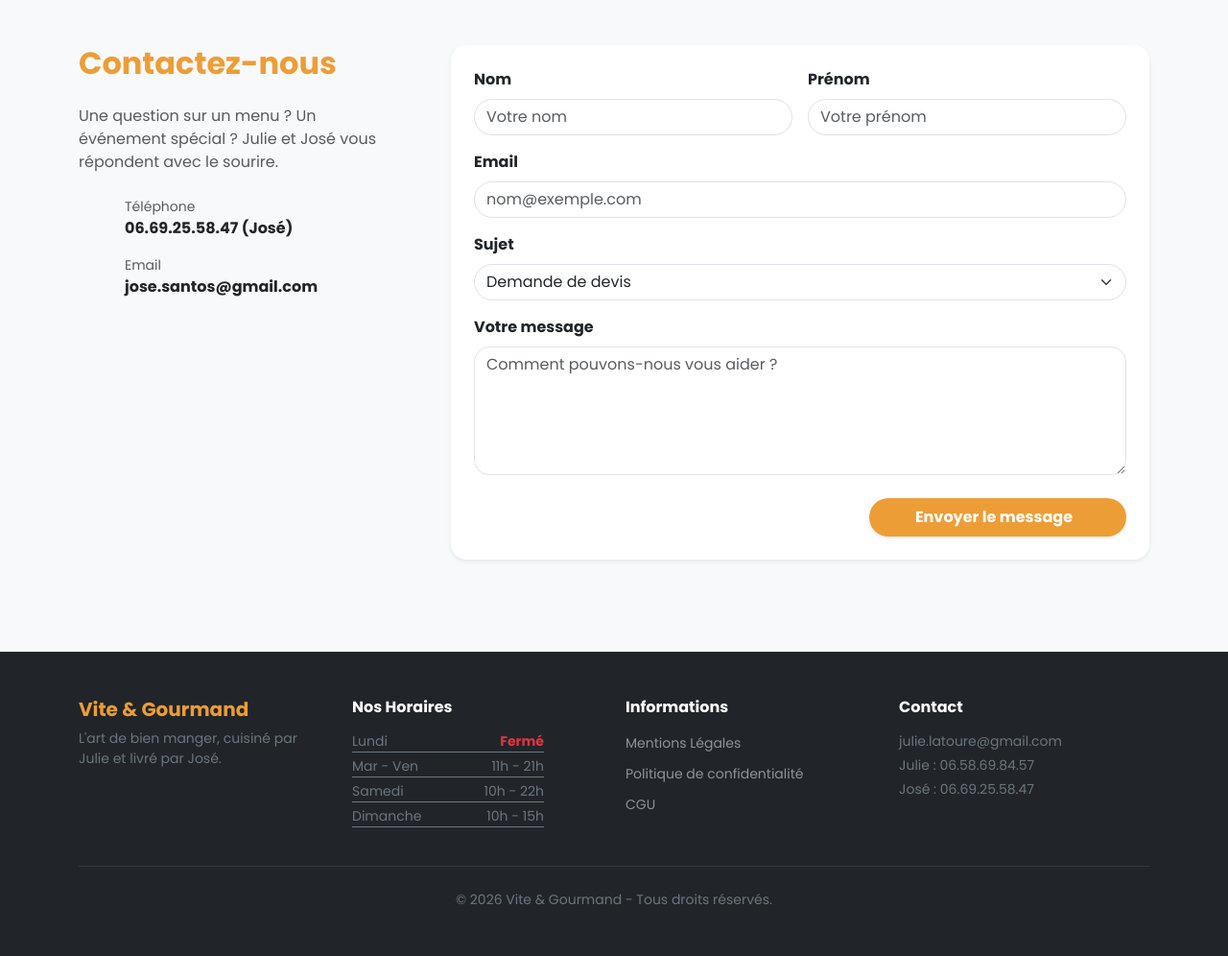
After one commit to SiciliaScaleTech/vite-et-gourmand, a PHP site: page /index.php?page=contact in a window 1280 px wide. The commit adds this page. Shown: the part 417-1413 px from the top of the page at 96% size. Run offline with PHP 8.4, Linux system fonts and the light colour scheme.

Commit message:
mise en place du formulaire de contact et réglage de la bannière hero

```diff
--- /dev/null
+++ b/app/Views/pages/contact.php
@@ -0,0 +1,102 @@
+<section class="hero-banner text-center py-4">
+    <div class="container my-auto">
+        <h1 class="display-5 display-md-3 fw-bold mb-3">Vite & Gourmand</h1>
+        <p class="fs-5 fs-md-4 mb-4">Nous sommes disponibles pour toutes questions</p>
+    </div>
+</section>
+
+<main class="container py-5">
+    <div class="row g-5">
+        <div class="col-lg-4">
+            <h2 class="fw-bold text-cheddar mb-4">Contactez-nous</h2>
+            <p class="text-muted">Une question sur un menu ? Un événement spécial ? Julie et José vous répondent avec le sourire.</p>
+
+            <div class="mt-4">
+                <div class="d-flex align-items-center mb-3">
+                    <div class="bg-mimolette p-3 rounded-circle me-3">
+                        <i class="bi bi-telephone-fill text-dark"></i>
+                    </div>
+                    <div>
+                        <p class="mb-0 small text-muted">Téléphone</p>
+                        <p class="fw-bold mb-0">06.69.25.58.47 (José)</p>
+                    </div>
+                </div>
+
+                <div class="d-flex align-items-center mb-3">
+                    <div class="bg-mimolette p-3 rounded-circle me-3">
+                        <i class="bi bi-envelope-fill text-dark"></i>
+                    </div>
+                    <div>
+                        <p class="mb-0 small text-muted">Email</p>
+                        <p class="fw-bold mb-0">jose.santos@gmail.com</p>
+                    </div>
+                </div>
+            </div>
+        </div>
+
+        <div class="col-lg-8">
+            <?php if (isset($_GET['status']) && $_GET['status'] === 'success'): ?>
+                <div class="card border-0 shadow-sm p-5 rounded-4 text-center bg-light">
+                    <div class="mb-4">
+                        <i class="bi bi-check-circle-fill text-success" style="font-size: 4rem;"></i>
+                    </div>
+                    <h2 class="fw-bold text-dark">Message envoyé !</h2>
+                    <p class="text-muted fs-5">Merci, Julie et José ont bien reçu votre message. Ils vous répondront très vite.</p>
+                    <div class="mt-4">
+                        <a href="<?= BASE_URL ?>index.php?page=home" class="btn btn-cheddar rounded-pill px-4 fw-bold">Retour à l'accueil</a>
+                    </div>
+                </div>
+
+            <?php else: ?>
+
+                <?php if (isset($_GET['status']) && $_GET['status'] === 'error'): ?>
+                    <div class="alert alert-danger rounded-pill border-0 shadow-sm mb-3 text-center">
+                        Veuillez remplir tous les champs correctement.
+                    </div>
+                <?php endif; ?>
+
+                <?php if (isset($_GET['status']) && $_GET['status'] === 'server_error'): ?>
+                    <div class="alert alert-danger rounded-pill border-0 shadow-sm mb-3 text-center">
+                        Une erreur est survenue lors de l'envoi. Veuillez réessayer plus tard.
+                    </div>
+                <?php endif; ?>
+
+                <div class="card border-0 shadow-sm p-4 rounded-4">
+                    <form action="<?= BASE_URL ?>index.php?page=contact-process" method="POST" novalidate>
+                        <div class="row g-3">
+                            <div class="col-md-6">
+                                <label class="form-label fw-bold">Nom</label>
+                                <input type="text" name="nom" class="form-control rounded-pill" placeholder="Votre nom" required>
+                            </div>
+                            <div class="col-md-6">
+                                <label class="form-label fw-bold">Prénom</label>
+                                <input type="text" name="prenom" class="form-control rounded-pill" placeholder="Votre prénom" required>
+                            </div>
+                            <div class="col-12">
+                                <label class="form-label fw-bold">Email</label>
+                                <input type="email" name="email" class="form-control rounded-pill" placeholder="nom@exemple.com" required>
+                            </div>
+                            <div class="col-12">
+                                <label class="form-label fw-bold">Sujet</label>
+                                <select name="sujet" class="form-select rounded-pill">
+                                    <option value="devis">Demande de devis</option>
+                                    <option value="question">Question sur un menu</option>
+                                    <option value="autre">Autre demande</option>
+                                </select>
+                            </div>
+                            <div class="col-12">
+                                <label class="form-label fw-bold">Votre message</label>
+                                <textarea name="message" class="form-control rounded-4" rows="5" placeholder="Comment pouvons-nous vous aider ?" required></textarea>
+                            </div>
+                            <div class="col-12 text-end mt-4">
+                                <button type="submit" class="btn btn-cheddar px-5 py-2 rounded-pill fw-bold shadow-sm">
+                                    Envoyer le message <i class="bi bi-send ms-2"></i>
+                                </button>
+                            </div>
+                        </div>
+                    </form>
+                </div>
+            <?php endif; ?>
+        </div>
+    </div>
+</main>
--- a/public/index.php
+++ b/public/index.php
@@ -79,6 +79,18 @@ try {
             $controller->confirmation();
             break;
 
+        case 'contact':
+            require_once __DIR__ . '/../app/Controllers/ContactController.php';
+            $controller = new ContactController();
+            $controller->index();
+            break;
+
+        case 'contact-process':
+            require_once __DIR__ . '/../app/Controllers/ContactController.php';
+            $controller = new ContactController();
+            $controller->process();
+            break;
+
         default:
             http_response_code(404);
             echo "<div class='container py-5'><h1>404 - Page introuvable</h1></div>";
--- a/public/styles/css/style.css
+++ b/public/styles/css/style.css
@@ -42,7 +42,8 @@ footer {
                 url('https://images.unsplash.com/photo-1504674900247-0877df9cc836?auto=format&fit=crop&w=1500');
     background-size: cover;
     background-position: center;
-    height: 60vh;
+    padding: 2rem 0;
+    min-height: 40vh;
     display: flex;
     align-items: center;
     justify-content: center;
```
